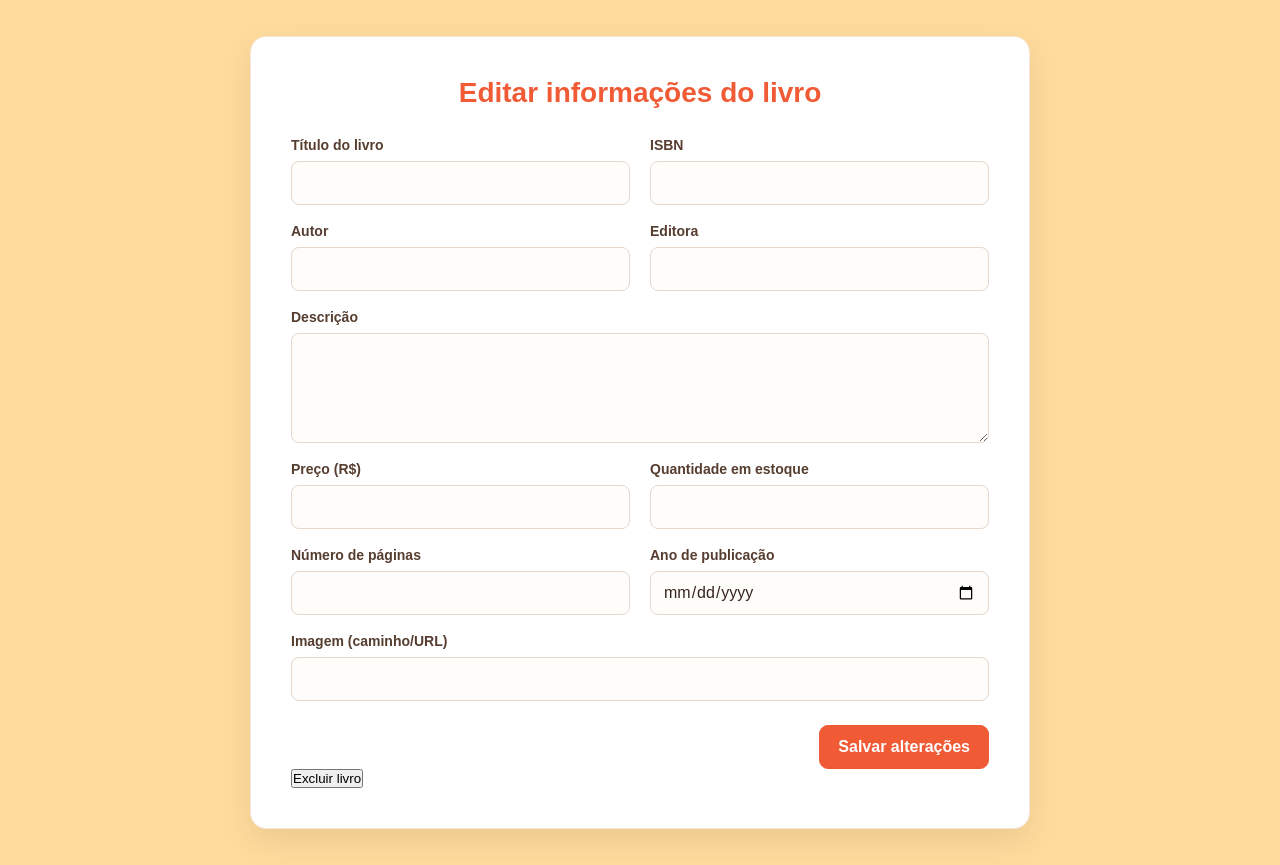
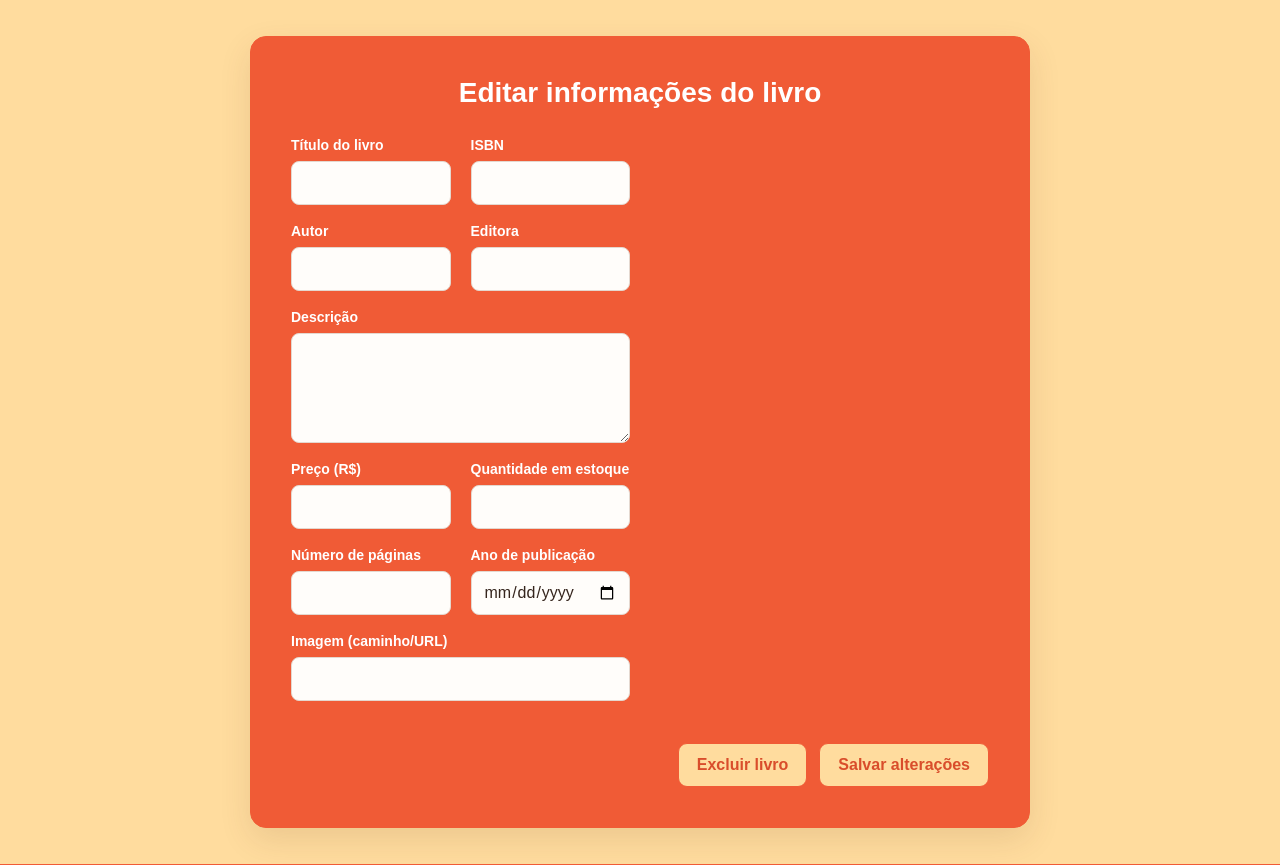
Before and after one commit to marianaoliveiranh008-crypto/arandu, a PHP site: page /admin/produtos/editarLivro.php in a window 1280 px wide. Shown: the part 76-941 px from the top of the page. Run offline with PHP 8.4, Linux system fonts and the light colour scheme; data that the repository does not hold is empty.

Commit message:
alterações 17/11

```diff
--- a/admin/perfilAdmin.php
+++ b/admin/perfilAdmin.php
@@ -29,7 +29,7 @@
     <link rel="stylesheet" href="../css/style.css?v=7">
     <link rel="icon" href="../img/Logotipo-Livraria.ico" type="image/x-icon">
 </head>
-<body class="perfil-page">
+<body class="admin-page">
     <header class="cabecalho">
         <a class="marca" href="index.php" aria-label="Arandu - página inicial">
             <img src="../img/logo.png" alt="Arandu">
--- a/admin/produtos/editarLivro.php
+++ b/admin/produtos/editarLivro.php
@@ -5,6 +5,23 @@
     $id_livro = $_POST['id_livro'] ?? $_POST['id'] ?? 1;
 
     if($_SERVER['REQUEST_METHOD'] === 'POST'){
+        if(isset($_POST['acao']) && $_POST['acao'] === 'excluir'){
+            $sqlDel = "DELETE FROM livro WHERE id_liv = ?";
+            $stmtDel = $conexao->prepare($sqlDel);
+            if($stmtDel){
+                $stmtDel->bind_param("i", $id_livro);
+                $stmtDel->execute();
+                $stmtDel->close();
+            }
+            header("Location: indexLivros.php");
+            exit;
+        }
+        if(isset($_POST['acao']) && $_POST['acao'] === 'salvar'){
+            header("Location: atualizarLivro.php");
+            exit;
+        }
+
+
         $titulo = $_POST['titulo_liv'] ?? '';
         $isbn = $_POST['isbn'] ?? '';
         $descricao = $_POST['descricao'] ?? '';
@@ -83,62 +100,61 @@
         </nav>
     </header>
 
-    <main class="editar-livro-conteudo">
-        <section class="editar-livro-cartao" aria-labelledby="editar-livro-titulo">
+    <main class="cadastro-livro-conteudo">
+        <section class="cadastro-livro-cartao" aria-labelledby="editar-livro-titulo">
             <h1 id="editar-livro-titulo">Editar informações do livro</h1>
 
-            <form class="editar-livro-form" action="indexLivros.php" method="POST">
+            <form class="cadastro-livro-campos" action="indexLivros.php" method="POST">
                 <input type="hidden" name="id_liv" value="<?= $id_livro ?>">
 
-                <div class="editar-livro-campos">
-                    <p class="editar-livro-campo">
+                <div class="cadastro-livro-campos">
+                    <p class="cadastro-livro-campo">
                         <label for="titulo-liv">Título do livro</label>
                         <input id="titulo-liv" type="text" name="titulo_liv" value="<?= htmlspecialchars($livro['titulo_liv'] ?? '') ?>" required>
                     </p>
-                    <p class="editar-livro-campo">
+                    <p class="cadastro-livro-campo">
                         <label for="isbn">ISBN</label>
                         <input id="isbn" type="text" name="isbn" value="<?= htmlspecialchars($livro['isbn'] ?? '') ?>" required>
                     </p>
-                    <p class="editar-livro-campo">
+                    <p class="cadastro-livro-campo">
                         <label for="nome-aut">Autor</label>
                         <input id="nome-aut" type="text" name="nome_aut" value="<?= htmlspecialchars($livro['nome_aut'] ?? '') ?>">
                     </p>
-                    <p class="editar-livro-campo">
+                    <p class="cadastro-livro-campo">
                         <label for="nome-edi">Editora</label>
                         <input id="nome-edi" type="text" name="nome_edi" value="<?= htmlspecialchars($livro['nome_edi'] ?? '') ?>">
                     </p>
-                    <p class="editar-livro-campo editar-livro-campo--wide">
+                    <p class="cadastro-livro-campo cadastro-livro-campo--wide">
                         <label for="descricao">Descrição</label>
                         <textarea id="descricao" name="descricao" rows="4" required><?= htmlspecialchars($livro['descricao'] ?? '') ?></textarea>
                     </p>
-                    <p class="editar-livro-campo">
+                    <p class="cadastro-livro-campo">
                         <label for="preco">Preço (R$)</label>
                         <input id="preco" type="number" step="0.01" name="preco" value="<?= htmlspecialchars($livro['preco'] ?? '0.00') ?>" required>
                     </p>
-                    <p class="editar-livro-campo">
+                    <p class="cadastro-livro-campo">
                         <label for="estoque">Quantidade em estoque</label>
                         <input id="estoque" type="number" name="quanti_estoq" value="<?= htmlspecialchars($livro['quanti_estoq'] ?? '0') ?>" required>
                     </p>
-                    <p class="editar-livro-campo">
+                    <p class="cadastro-livro-campo">
                         <label for="numero-pag">Número de páginas</label>
                         <input id="numero-pag" type="number" name="numero_pag" value="<?= htmlspecialchars($livro['numero_pag'] ?? '') ?>">
                     </p>
-                    <p class="editar-livro-campo">
+                    <p class="cadastro-livro-campo">
                         <label for="ano-public">Ano de publicação</label>
                         <input id="ano-public" type="date" name="ano_public" value="<?= htmlspecialchars($livro['ano_public'] ?? '') ?>">
                     </p>
-                    <p class="editar-livro-campo editar-livro-campo--wide">
+                    <p class="cadastro-livro-campo cadastro-livro-campo--wide">
                         <label for="imagem">Imagem (caminho/URL)</label>
                         <input id="imagem" type="text" name="imagem" value="<?= htmlspecialchars($livro['imagem'] ?? '') ?>">
                     </p>
                 </div>
 
-                <div class="editar-livro-acoes">
-                    <button class="editar-livro-salvar" type="submit">Salvar alterações</button>
+                <div class="cadastro-livro-acoes">
+                    <button type="submit" name="acao" value="excluir">Excluir livro</button>
+                    <button type="submit" name="acao" value="salvar">Salvar alterações</button>
                 </div>
             </form>
-
-            <button type="submit">Excluir livro</button>
         </section>
     </main>
 </body>
--- a/css/style.css
+++ b/css/style.css
@@ -2383,122 +2383,6 @@ body.carrinho-page {
     }
 }
 
-.editar-livro-conteudo {
-    display: flex;
-    min-height: calc(100vh - 76px);
-    align-items: center;
-    justify-content: center;
-    padding: 36px 20px;
-}
-
-.editar-livro-cartao {
-    width: min(100%, 780px);
-    padding: clamp(24px, 4vw, 40px);
-    border: 1px solid #f3e5da;
-    border-radius: 16px;
-    background: var(--cor-branco);
-    box-shadow: 0 12px 32px rgb(100 55 31 / 12%);
-}
-
-.editar-livro-cartao h1 {
-    margin: 0 0 28px;
-    color: var(--cor-destaque);
-    font-size: clamp(23px, 3vw, 28px);
-    text-align: center;
-}
-
-.editar-livro-campos {
-    display: grid;
-    grid-template-columns: repeat(2, minmax(0, 1fr));
-    gap: 18px 20px;
-}
-
-.editar-livro-campo {
-    display: flex;
-    min-width: 0;
-    flex-direction: column;
-    gap: 8px;
-    margin: 0;
-}
-
-.editar-livro-campo--wide {
-    grid-column: 1 / -1;
-}
-
-.editar-livro-campo label {
-    color: #563d30;
-    font-size: 14px;
-    font-weight: 700;
-}
-
-.editar-livro-campo input,
-.editar-livro-campo textarea {
-    width: 100%;
-    min-height: 44px;
-    padding: 10px 12px;
-    border: 1px solid #e4d8cf;
-    border-radius: 8px;
-    outline: none;
-    background: #fffdfa;
-    color: #35251d;
-    font: inherit;
-}
-
-.editar-livro-campo textarea {
-    min-height: 110px;
-    resize: vertical;
-}
-
-.editar-livro-campo input:focus,
-.editar-livro-campo textarea:focus {
-    border-color: var(--cor-destaque);
-    box-shadow: 0 0 0 3px rgb(240 91 54 / 14%);
-}
-
-.editar-livro-acoes {
-    display: flex;
-    justify-content: flex-end;
-    margin-top: 24px;
-}
-
-.editar-livro-acoes button,
-.editar-livro-excluir button {
-    min-height: 44px;
-    padding: 10px 18px;
-    border: 1px solid var(--cor-destaque);
-    border-radius: 9px;
-    cursor: pointer;
-    font: inherit;
-    font-weight: 700;
-}
-
-.editar-livro-salvar {
-    background: var(--cor-destaque);
-    color: #fff;
-}
-
-.editar-livro-salvar:hover {
-    background: #d94d2b;
-}
-
-.editar-livro-excluir {
-    display: flex;
-    justify-content: flex-end;
-    margin-top: 14px;
-    padding-top: 18px;
-    border-top: 1px solid #f0e5dc;
-}
-
-.editar-livro-excluir button {
-    border-color: #b83e2c;
-    background: #fff;
-    color: #b83e2c;
-}
-
-.editar-livro-excluir button:hover {
-    background: #fff3f0;
-}
-
 @media (max-width: 600px) {
     .editar-livro-conteudo {
         min-height: calc(100vh - 124px);
@@ -2671,15 +2555,15 @@ body.carrinho-page {
 .cadastro-livro-cartao {
     width: min(100%, 780px);
     padding: clamp(24px, 4vw, 40px);
-    border: 1px solid #f3e5da;
+    border: 1px solid #f05b36;
     border-radius: 16px;
-    background: var(--cor-branco);
+    background: #f05b36;
     box-shadow: 0 12px 32px rgb(100 55 31 / 12%);
 }
 
 .cadastro-livro-cartao h1 {
     margin: 0 0 28px;
-    color: var(--cor-destaque);
+    color: #ffffff;
     font-size: clamp(23px, 3vw, 28px);
     text-align: center;
 }
@@ -2703,7 +2587,7 @@ body.carrinho-page {
 }
 
 .cadastro-livro-campo label {
-    color: #563d30;
+    color: #ffffff;
     font-size: 14px;
     font-weight: 700;
 }
@@ -2733,8 +2617,10 @@ body.carrinho-page {
 }
 
 .cadastro-livro-acoes {
+    grid-column: 1 / -1;
     display: flex;
     justify-content: flex-end;
+    gap: 12px;
     margin-top: 24px;
 }
 
@@ -2743,15 +2629,15 @@ body.carrinho-page {
     padding: 10px 18px;
     border: 1px solid var(--cor-destaque);
     border-radius: 9px;
-    background: var(--cor-destaque);
-    color: #fff;
+    background: #ffdc9e;
+    color: #d94d2b;
     cursor: pointer;
     font: inherit;
     font-weight: 700;
 }
 
 .cadastro-livro-acoes button:hover {
-    background: #d94d2b;
+    background: #ffca7a;
 }
 
 @media (max-width: 700px) {
@@ -3090,7 +2976,7 @@ body.carrinho-page {
     display: flex;
     flex-direction: column;
     gap: 8px;
-    border-top: 1px solid rgba(255, 255, 255, 0.2); /* Linha divisória subtil */
+    border-top: 1px solid rgba(255, 255, 255, 0.2);
     padding-top: 14px;
 }
 
```
Also changed, not shown: admin/index.php (+6 -1 lines), admin/pedidos/detalhesPedidos.php (+30 -8 lines), admin/usuarios/perfilUsuario.php (+30 -28 lines).
